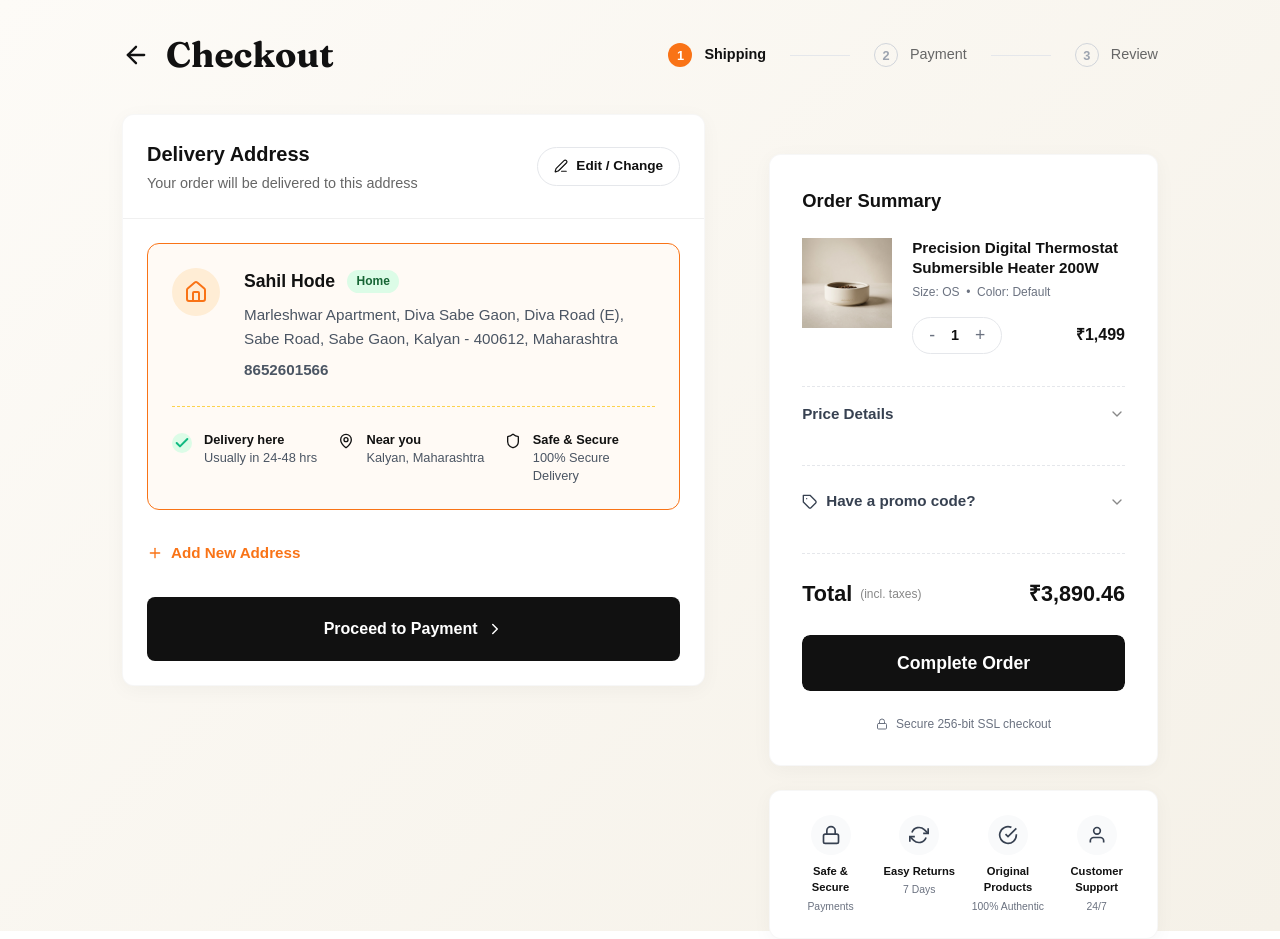
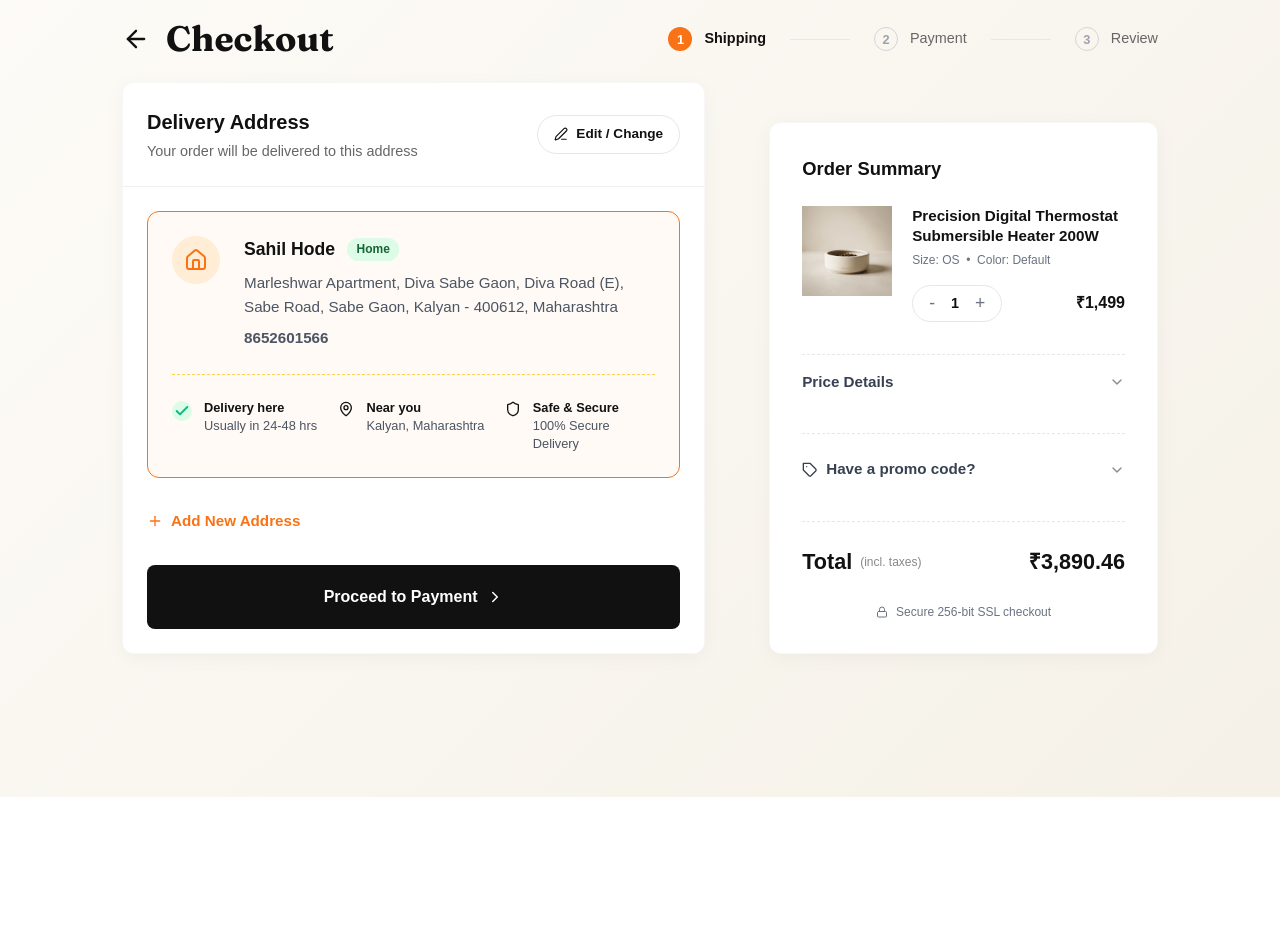
Before and after one commit to SevenX-Labs/kickat-client, a Next.js app: page /checkout in a window 1280 px wide. Shown: the part 140-1079 px from the top of the page. After the commit the page ends 937 px from the top, so only its background shows below. Built offline with nearby package versions, Linux system fonts and the light colour scheme.

Commit message:
feat: add CSS modules for cart and checkout and implement checkout page layout

```diff
--- a/src/app/cart/Cart.module.css
+++ b/src/app/cart/Cart.module.css
@@ -1,15 +1,15 @@
 .container {
   max-width: 1200px;
   margin: 0 auto;
-  padding: 4rem 2rem;
+  padding: 1.5rem 2rem;
 }
 
 .title {
   font-family: var(--font-fraunces), serif;
-  font-size: 3rem;
+  font-size: 2.5rem;
   font-weight: 700;
   color: #111;
-  margin-bottom: 2rem;
+  margin-bottom: 1.5rem;
 }
 
 .cartLayout {
@@ -143,9 +143,9 @@
 /* Right Column: Summary */
 .summaryColumn {
   position: sticky;
-  top: 100px;
+  top: 1.5rem;
   background-color: #FBF7EE;
-  padding: 2.5rem;
+  padding: 1.5rem 2rem 2rem 2rem;
   border-radius: 16px;
 }
 
--- a/src/app/checkout/Checkout.module.css
+++ b/src/app/checkout/Checkout.module.css
@@ -6,14 +6,14 @@
 .container {
   max-width: 1100px;
   margin: 0 auto;
-  padding: 2rem 2rem;
+  padding: 1rem 2rem;
 }
 
 .headerRow {
   display: flex;
   align-items: center;
   justify-content: space-between;
-  margin-bottom: 2rem;
+  margin-bottom: 1rem;
 }
 
 .checkoutHeader {
--- a/src/app/checkout/page.tsx
+++ b/src/app/checkout/page.tsx
@@ -497,52 +497,11 @@ export default function CheckoutPage() {
                 <span>₹{total.toLocaleString()}</span>
               </div>
 
-              <div style={{ marginTop: '1.5rem', marginBottom: '1rem', width: '100%' }}>
-                <AnimatedOrderButton
-                  className={styles.placeOrderBtn}
-                  onValidate={() => {
-                    if (!validateForm()) {
-                      (document.querySelector('form') as HTMLFormElement)?.reportValidity();
-                      if (currentStep === 2 && !validateStep1()) {
-                        setCurrentStep(1); // Go back to step 1 if invalid there
-                      }
-                      return false; // Prevents animation
-                    }
-                    return true;
-                  }}
-                  onComplete={() => {
-                    // This fires after the 8.5s animation completes successfully
-                    router.push('/checkout/success');
-                  }}
-                />
-              </div>
               <div className={styles.sslFooter}>
                 <Lock size={12} /> Secure 256-bit SSL checkout
               </div>
             </div>
 
-            <div className={styles.trustBadgesRow}>
-              <div className={styles.trustBadgeItem}>
-                <div className={styles.trustIconWrapper}><svg width="20" height="20" viewBox="0 0 24 24" fill="none" stroke="currentColor" strokeWidth="2"><rect x="3" y="11" width="18" height="11" rx="2" ry="2"></rect><path d="M7 11V7a5 5 0 0110 0v4"></path></svg></div>
-                <div className={styles.trustBadgeTitle}>Safe & Secure</div>
-                <div className={styles.trustBadgeDesc}>Payments</div>
-              </div>
-              <div className={styles.trustBadgeItem}>
-                <div className={styles.trustIconWrapper}><svg width="20" height="20" viewBox="0 0 24 24" fill="none" stroke="currentColor" strokeWidth="2"><polyline points="23 4 23 10 17 10"></polyline><polyline points="1 20 1 14 7 14"></polyline><path d="M3.51 9a9 9 0 0114.85-3.36L23 10M1 14l4.64 4.36A9 9 0 0020.49 15"></path></svg></div>
-                <div className={styles.trustBadgeTitle}>Easy Returns</div>
-                <div className={styles.trustBadgeDesc}>7 Days</div>
-              </div>
-              <div className={styles.trustBadgeItem}>
-                <div className={styles.trustIconWrapper}><svg width="20" height="20" viewBox="0 0 24 24" fill="none" stroke="currentColor" strokeWidth="2"><path d="M22 11.08V12a10 10 0 11-5.93-9.14"></path><polyline points="22 4 12 14.01 9 11.01"></polyline></svg></div>
-                <div className={styles.trustBadgeTitle}>Original Products</div>
-                <div className={styles.trustBadgeDesc}>100% Authentic</div>
-              </div>
-              <div className={styles.trustBadgeItem}>
-                <div className={styles.trustIconWrapper}><svg width="20" height="20" viewBox="0 0 24 24" fill="none" stroke="currentColor" strokeWidth="2"><path d="M20 21v-2a4 4 0 0 0-4-4H8a4 4 0 0 0-4 4v2"></path><circle cx="12" cy="7" r="4"></circle></svg></div>
-                <div className={styles.trustBadgeTitle}>Customer Support</div>
-                <div className={styles.trustBadgeDesc}>24/7</div>
-              </div>
-            </div>
           </div>
         </form>
       </main>
```
